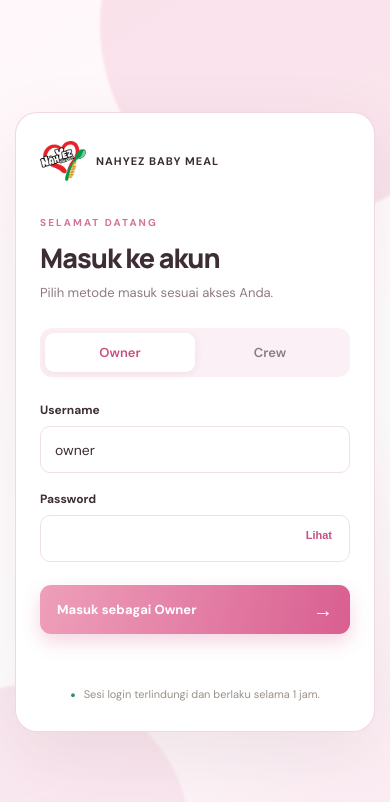
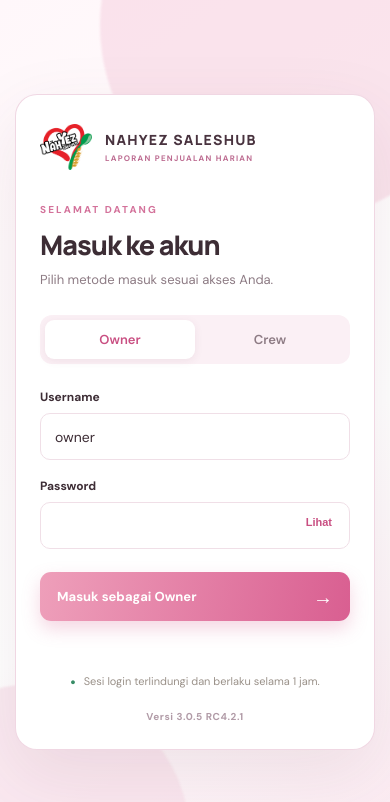
Before and after one commit to nahyezofficial/penjualan-nahyez-babymeal, a plain HTML site: page index.html in a window 390 px wide. Drawn offline with nearby package versions, Linux system fonts and the light colour scheme.

Commit message:
Add files via upload

```diff
--- a/assets/css/style.css
+++ b/assets/css/style.css
@@ -291,3 +291,22 @@ body{
 
 /* RC4.2 Owner analytics and review emphasis */
 .owner-analytics{display:grid;gap:16px;margin-top:20px}.analytics-card{background:#fff;border:1px solid #f0dce5;border-radius:18px;padding:18px;box-shadow:0 8px 24px rgba(107,54,78,.06)}.analytics-card-head{display:flex;align-items:flex-start;justify-content:space-between;gap:12px;margin-bottom:12px}.analytics-card-head h3{margin:0;color:#573448;font-size:16px}.analytics-card-head p{margin:5px 0 0;color:#8b7781;font-size:12px}.analytics-period{white-space:nowrap;border-radius:999px;background:#fff0f5;color:#a94e76;padding:7px 10px;font-size:11px;font-weight:700}.analytics-chart-wrap{height:310px;position:relative;width:100%}.crew-note-highlight{margin-top:18px;border:2px solid #d96b96;border-left:6px solid #d96b96;border-radius:12px;background:#fff5f8;padding:14px 16px;color:#63354a}.crew-note-title{display:block;font-size:12px;font-weight:900;letter-spacing:.07em;color:#ad426f}.crew-note-highlight p{margin:8px 0 0;font-weight:800;line-height:1.65;white-space:pre-wrap;overflow-wrap:anywhere}@media(max-width:640px){.analytics-card{padding:13px}.analytics-chart-wrap{height:260px}.analytics-card-head{flex-direction:column}.analytics-period{align-self:flex-start}}
+
+
+/* RC4.2.1 — Nahyez SalesHub login identity and version label */
+.brand-panel h1{font-size:clamp(38px,4.2vw,54px);line-height:1.08;letter-spacing:-1.8px}
+.brand-panel h1 span{color:#fff0f6}
+.brand-subtitle{margin:12px 0 0;font-size:11px;font-weight:800;letter-spacing:2.2px;color:rgba(255,255,255,.9)}
+.mobile-brand{align-items:center;gap:13px}
+.mobile-brand-copy{display:flex;flex-direction:column;gap:5px;line-height:1.2}
+.mobile-brand-copy strong{font:800 15px Manrope,sans-serif;letter-spacing:1.25px;color:#49333f}
+.mobile-brand-copy span{font-size:9px;font-weight:800;letter-spacing:1.55px;color:#bd6c91}
+.login-version{margin:24px 0 0;text-align:center;font-size:10px;font-weight:700;letter-spacing:.55px;color:#b19ba7}
+@media(max-width:760px){
+  .form-panel{padding:28px 24px 24px}
+  .mobile-brand{margin-bottom:32px}
+  .mobile-brand .brand-logo.small{width:52px;height:48px}
+  .mobile-brand-copy strong{font-size:14px}
+  .mobile-brand-copy span{font-size:8px;letter-spacing:1.25px}
+  .login-version{margin-top:22px;padding-bottom:2px}
+}
--- a/index.html
+++ b/index.html
@@ -4,7 +4,7 @@
   <meta charset="utf-8">
   <meta name="viewport" content="width=device-width, initial-scale=1">
   <meta name="theme-color" content="#e978a5">
-  <title>Penjualan | Nahyez Baby Meal</title>
+  <title>Nahyez SalesHub | Laporan Penjualan Harian</title>
   <link rel="stylesheet" href="assets/css/style.css">
 </head>
 <body>
@@ -14,14 +14,15 @@
       <div class="brand-panel">
         <img class="brand-logo" src="assets/images/logo-nahyez.png" alt="Logo Nahyez Baby Meal">
         <p class="eyebrow">NAHYEZ BABY MEAL</p>
-        <h1>Laporan<br><span>Penjualan Harian</span></h1>
+        <h1>Nahyez<br><span>SalesHub</span></h1>
+        <p class="brand-subtitle">LAPORAN PENJUALAN HARIAN</p>
         <p class="brand-copy">Satu ruang kerja untuk membantu operasional penjualan Nahyez Baby Meal.</p>
         <div class="brand-pills"><span>Terintegrasi</span><span>Aman</span><span>Praktis</span></div>
 
       </div>
 
       <div class="form-panel">
-        <div class="mobile-brand"><img class="brand-logo small" src="assets/images/logo-nahyez.png" alt="Logo Nahyez Baby Meal"><span>NAHYEZ BABY MEAL</span></div>
+        <div class="mobile-brand"><img class="brand-logo small" src="assets/images/logo-nahyez.png" alt="Logo Nahyez Baby Meal"><div class="mobile-brand-copy"><strong>NAHYEZ SALESHUB</strong><span>LAPORAN PENJUALAN HARIAN</span></div></div>
         <div class="form-heading">
           <p class="eyebrow">SELAMAT DATANG</p>
           <h2>Masuk ke akun</h2>
@@ -50,6 +51,7 @@
         </form>
         <div id="notice" class="notice" role="status" aria-live="polite"></div>
         <p class="security-note"><span>●</span> Sesi login terlindungi dan berlaku selama 1 jam.</p>
+        <p class="login-version">Versi 3.0.5 RC4.2.1</p>
       </div>
     </section>
 
```
